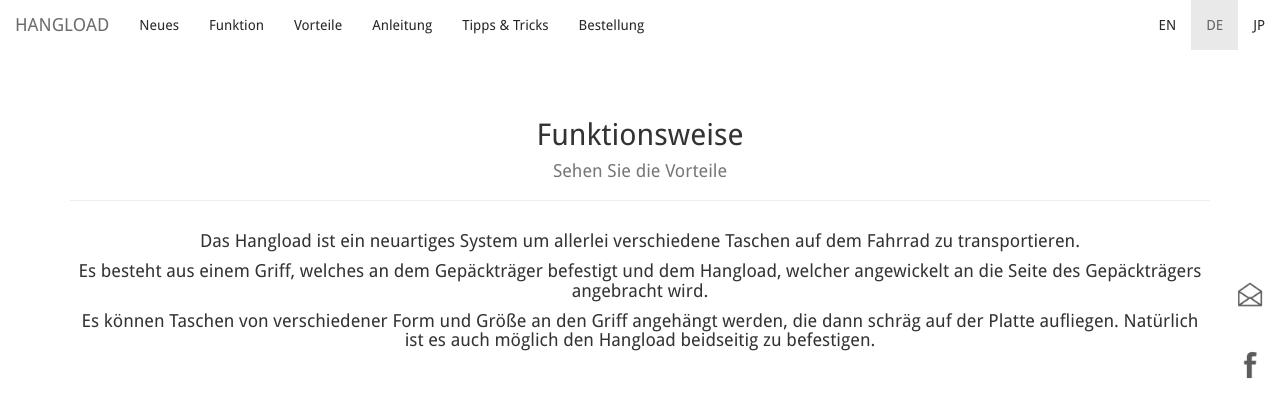
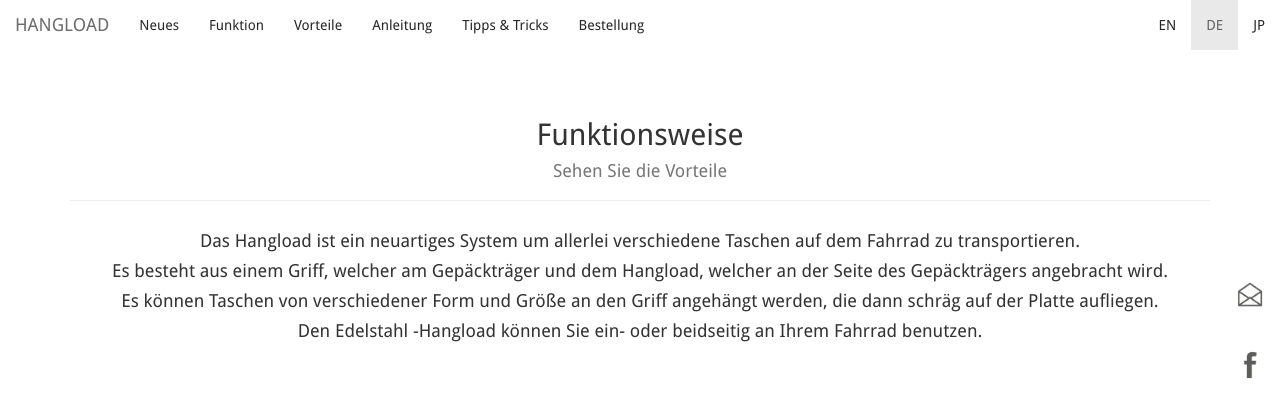
Before and after one commit to bodokaiser/hangload.com, a Jekyll site: the page built from de/index.html, in a window 1280 px wide and 900 px high, scrolled down 1553 px, cut to the strip 0-406 px from the top of the window. Built offline with Jekyll 4.4.1, drawn with Linux system fonts in a browser that asks for light colours; nearby versions of some CDN libraries; library files that are not in the unit come from our copies; Markdown is read by kramdown in place of the engine named in the settings; some of the changed text lies outside the part shown.

Commit message:
Update index.html

```diff
--- a/de/index.html
+++ b/de/index.html
@@ -50,7 +50,7 @@
     <div class="col-xs-12">
       <div class="page-header">
         <h2 class="text-center">Funktionsweise </h2>
-        <h4 class="text-center"> <a href="/#benefits">Sehen Sie die Vorteile </a></h4>
+        <h4 class="text-center"> <a href="/de/#benefits">Sehen Sie die Vorteile </a></h4>
       </div>
     </div>
   </div>
@@ -60,14 +60,15 @@
         dem Fahrrad zu transportieren.
       </h4>
       <h4 class="text-center">
-        Es besteht aus einem Griff, welches an dem Gepäckträger befestigt und
-        dem Hangload, welcher angewickelt an die Seite des Gepäckträgers
-        angebracht wird.
+        Es besteht aus einem Griff, welcher am Gepäckträger und
+        dem Hangload, welcher an der Seite des Gepäckträgers angebracht wird.
       </h4>
       <h4 class="text-center">
         Es können Taschen von verschiedener Form und Größe an den Griff
         angehängt werden, die dann schräg auf der Platte aufliegen.
-        Natürlich ist es auch möglich den Hangload beidseitig zu befestigen.
+        </h4>
+      <h4 class="text-center">
+        Den Edelstahl -Hangload können Sie ein- oder beidseitig an Ihrem Fahrrad benutzen.
       </h4>
 	  <br>
       <br>
@@ -151,6 +152,7 @@
 
 <h4><strong> Mit vielen verschiedenen Taschentypen einsetzbar </strong>  </h4>
       <h4>  Einkaufstaschen - Rucksäcke - Sporttaschen - Handtaschen - Laptoptaschen - Reisetaschen etc. ...</h4>
+      <br>
 <li><h4> Einfach zu benutzen </h4>
 <li><h4> Verschiedene Formate und Größen transportierbar </h4>
 <li> <h4>Preisgünstig</h4>
```
Also changed, not shown: other parts of de/index.html (+1 -1 lines).
